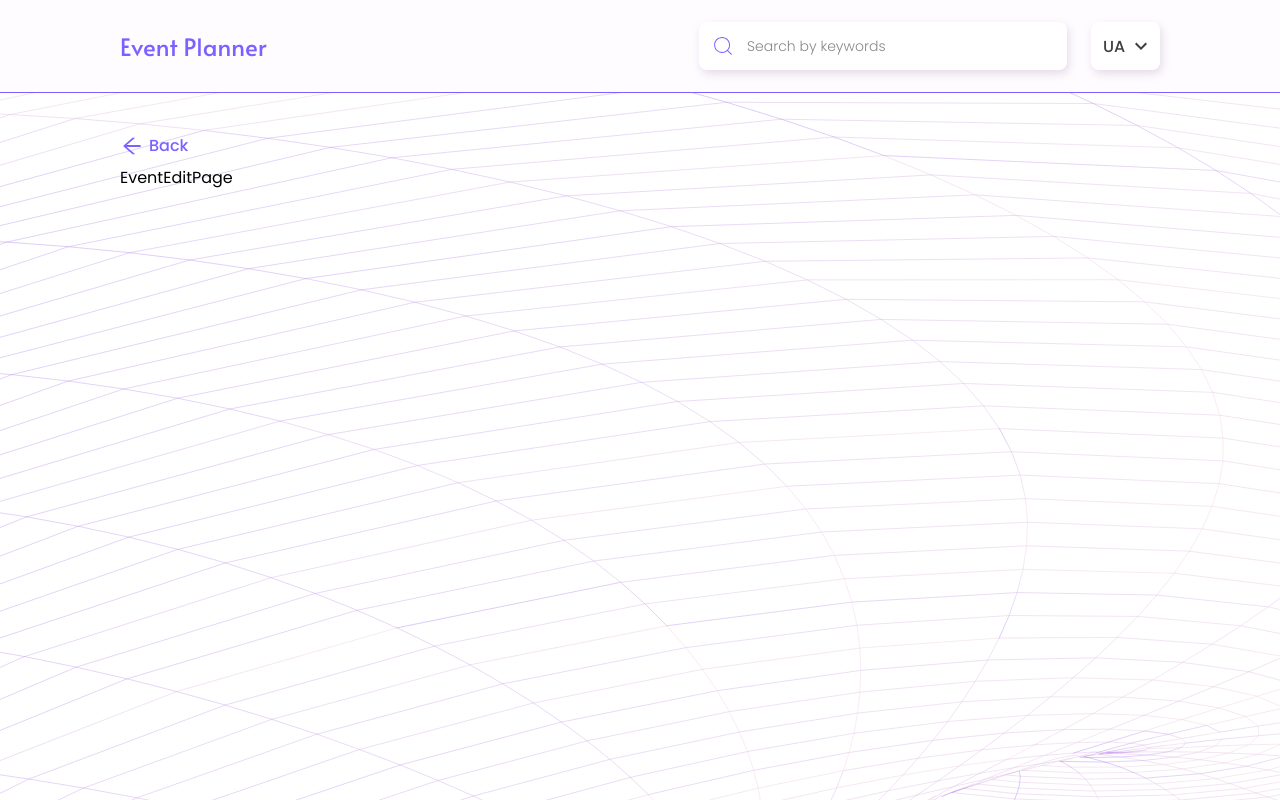
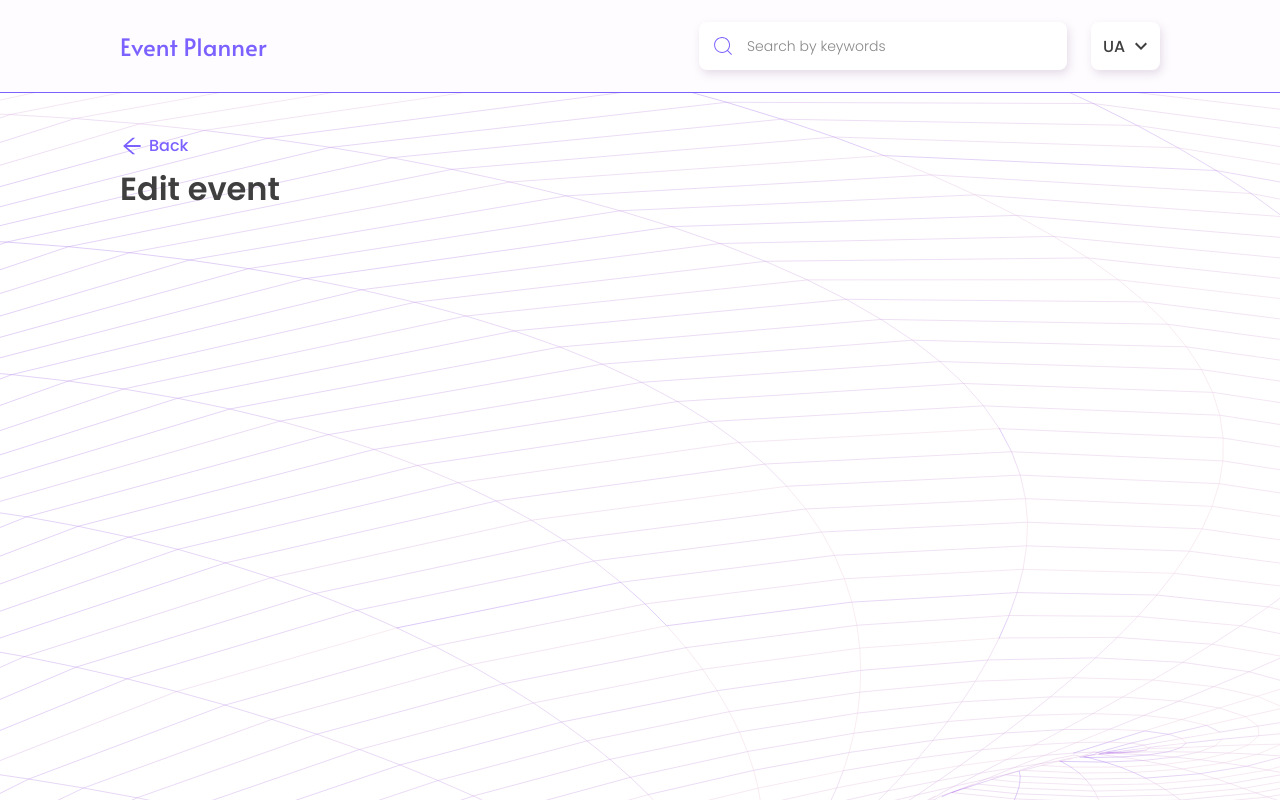
Before and after one commit to vadymfrlv/event-planner, a React (Vite) app: page /event-edit/1 in a window 1280 px wide. Built offline with nearby package versions, Linux system fonts and the light colour scheme; what i18next-localstorage-backend would draw is missing.

Commit message:
WORK:
- updated title props and styles to reuse on other pages

```diff
--- a/src/components/PagePanel/PagePanel.tsx
+++ b/src/components/PagePanel/PagePanel.tsx
@@ -13,7 +13,7 @@ export const PagePanel = () => {
         <Sorter />
         <ActionBtn description="Add new event" isLink to="create-event" />
       </PagePanelBtnsWrapper>
-      <PageTitle title="My events" />
+      <PageTitle title="My events" isForHomePage />
     </PagePanelWrapper>
   );
 };
--- a/src/components/PageTitle/PageTitle.styled.ts
+++ b/src/components/PageTitle/PageTitle.styled.ts
@@ -1,23 +1,27 @@
 import styled from 'styled-components';
 
-export const PageTitleStyled = styled.h1`
-  display: none;
+interface TitleProps {
+  $isHomePage?: boolean;
+}
 
+export const PageTitleStyled = styled.h1<TitleProps>`
+  display: ${p => (p.$isHomePage ? 'none' : 'block')};
+
+  margin-top: 25px;
   margin-right: auto;
 
   font-family: Poppins;
   font-weight: 600;
-  font-size: 32px;
+  font-size: 24px;
 
   color: #3f3f3f;
 
   @media (min-width: ${p => p.theme.screens.tab}) {
     display: block;
-    margin-top: 40px;
+    font-size: 32px;
   }
 
   @media (min-width: ${p => p.theme.screens.note}) {
-    display: block;
     margin-top: 0;
     order: -1;
   }
--- a/src/components/PageTitle/PageTitle.tsx
+++ b/src/components/PageTitle/PageTitle.tsx
@@ -2,8 +2,9 @@ import { PageTitleStyled } from './PageTitle.styled';
 
 interface PageTitleProps {
   title: string;
+  isForHomePage?: boolean;
 }
 
-export const PageTitle = ({ title }: PageTitleProps) => {
-  return <PageTitleStyled>{title}</PageTitleStyled>;
+export const PageTitle = ({ title, isForHomePage }: PageTitleProps) => {
+  return <PageTitleStyled $isHomePage={isForHomePage}>{title}</PageTitleStyled>;
 };
--- a/src/pages/EventEditPage.tsx
+++ b/src/pages/EventEditPage.tsx
@@ -1,10 +1,11 @@
 import { BackButton } from 'components/BackButton/BackButton';
+import { PageTitle } from 'components/PageTitle/PageTitle';
 
 const EventEditPage = () => {
   return (
     <>
       <BackButton />
-      <div>EventEditPage</div>
+      <PageTitle title="Edit event" />
     </>
   );
 };
```
